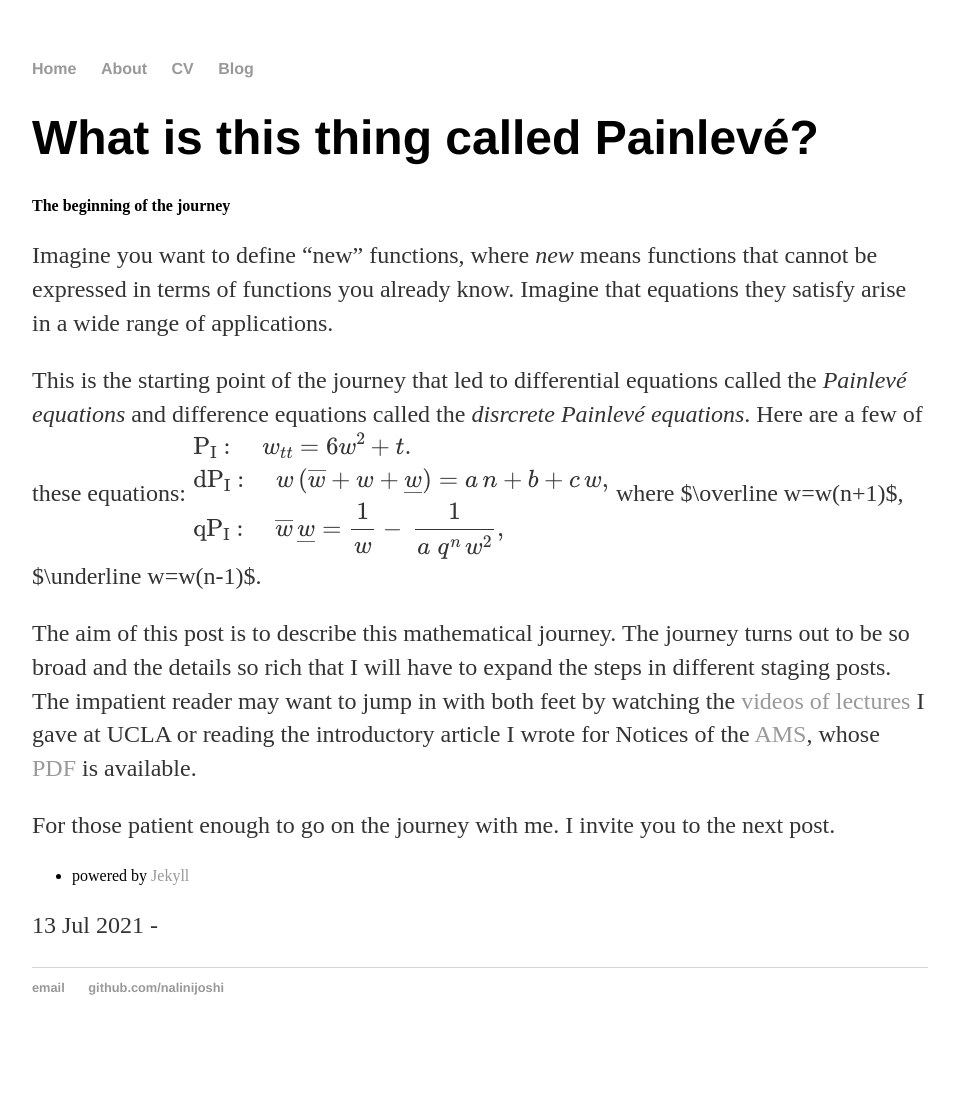
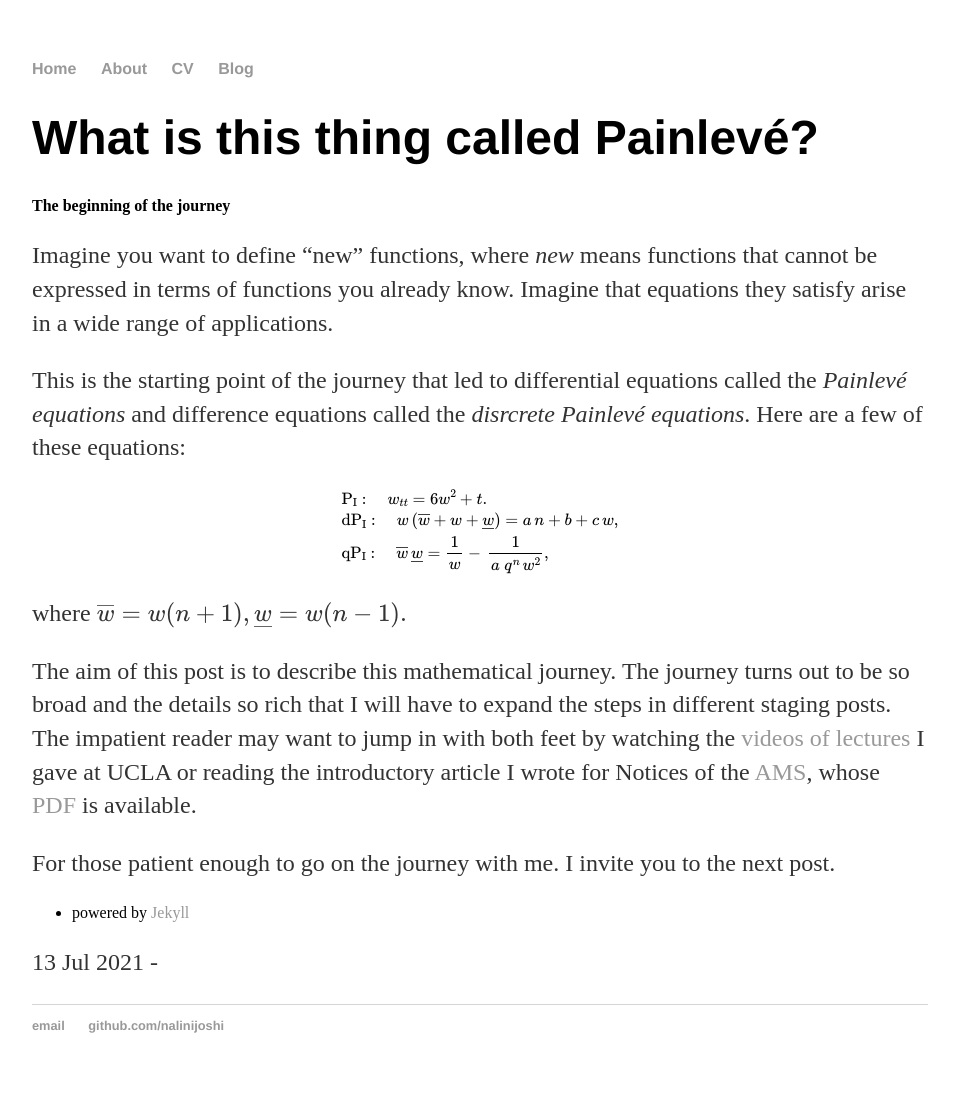
Before and after one commit to nalinijoshi/nalinijoshi.github.io, a Jekyll site: the page built from _posts/2021-07-13-what-is-this-thing-called-painleve.md, in a window 1280 px wide. Shown: the whole page, without its empty margins (160-1115 px from the left). Built offline with Jekyll 4.4.1, drawn with Linux system fonts in a browser that asks for light colours; formulas are drawn with MathJax 3; before the commit the page ends 1055 px from its top, so only the background shows below that.

```diff
--- a/_posts/2021-07-13-what-is-this-thing-called-painleve.md
+++ b/_posts/2021-07-13-what-is-this-thing-called-painleve.md
@@ -8,13 +8,15 @@ date: 2021-07-13
 Imagine you want to define &ldquo;new&rdquo; functions, where <i>new</i> means functions that cannot be expressed in terms of functions you already know. Imagine that equations they satisfy arise in a wide range of applications.
 
 This is the starting point of the journey that led to differential equations called the <i>Painlev&eacute; equations</i> and difference equations called the <i>disrcrete Painlev&eacute; equations</i>. Here are a few of these equations:
+
 $$\begin{aligned}
 &\textrm{P}_{\textrm{I}}: \quad w_{tt}=6w^2+t. \\
 &{\rm d}\textrm{P}_{\textrm{I}}:\quad w\,(\overline w+w+\underline w)=a\,n+b+c\,w,\\
 &{\rm q}\textrm{P}_{\textrm{I}}:\quad  \overline w\,\underline w =\frac{1}{w}-\,\frac{1}{a\;q^n\, w^2},\\
 \end{aligned}
 $$
-where $\overline w=w(n+1)$, $\underline w=w(n-1)$.
+
+where $$\overline w=w(n+1), \underline w=w(n-1).$$
 
 The aim of this post is to describe this mathematical journey. The journey turns out to be so broad and the details so rich that I will have to expand the steps in different staging posts. The impatient reader may want to jump in with both feet by watching the <a href="https://ww3.math.ucla.edu/news-events/distinguished-lecture-series/">videos of lectures</a> I gave at UCLA or reading the introductory article I wrote for Notices of the <a href="ams.org">AMS</a>, whose <a href="http://www.ams.org/journals/notices/202006/rnoti-p797.pdf">PDF</a>  is available.
 
```
